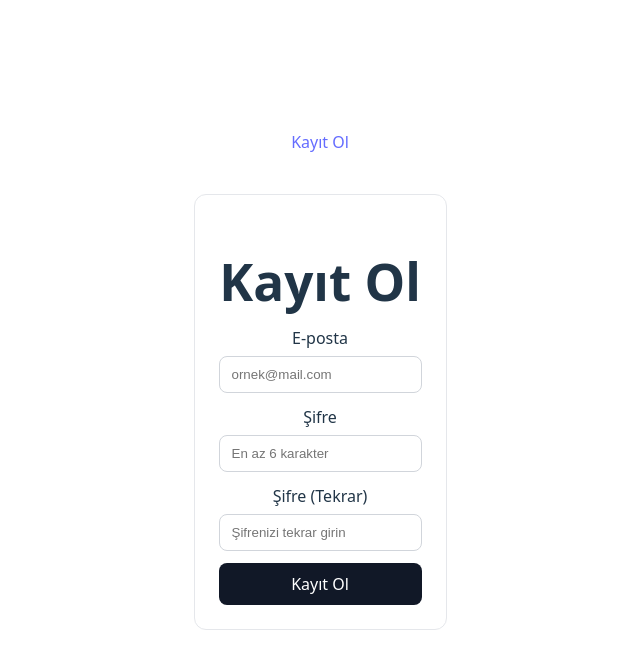
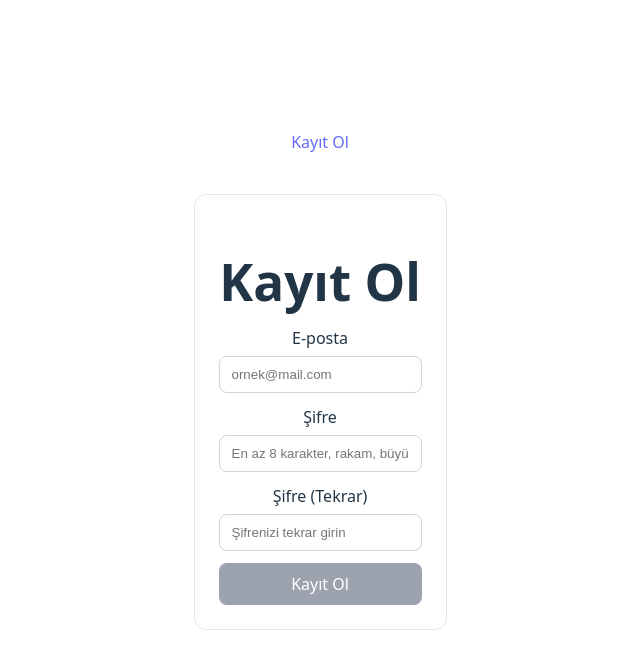
Before and after one commit to yasinumitd/auth-task, a React (Vite) app: page /register in a window 1280 px wide. Shown: the top 668 px of the page, without its empty margins (320-960 px from the left). Built offline with nearby package versions, Linux system fonts and the light colour scheme.

Commit message:
Email password validations added

```diff
--- a/src/pages/Register.tsx
+++ b/src/pages/Register.tsx
@@ -1,12 +1,42 @@
 import { useState, type FormEvent } from 'react'
+
+function isValidEmail(email: string): boolean {
+  const emailRegex = /^[^\s@]+@[^\s@]+\.[^\s@]+$/
+  return emailRegex.test(email)
+}
+
+function isValidPassword(password: string): boolean {
+  const hasMinLength = password.length >= 8
+  const hasLower = /[a-z]/.test(password)
+  const hasUpper = /[A-Z]/.test(password)
+  const hasDigit = /\d/.test(password)
+  return hasMinLength && hasLower && hasUpper && hasDigit
+}
 
 export default function Register() {
   const [email, setEmail] = useState('')
   const [password, setPassword] = useState('')
   const [confirmPassword, setConfirmPassword] = useState('')
 
+  const [touched, setTouched] = useState({ email: false, password: false, confirm: false })
+
+  const emailError =
+    (touched.email || email.trim() !== '') && !isValidEmail(email) ? 'Geçerli bir e-posta girin.' : ''
+
+  const passwordError =
+    (touched.password || password !== '') && !isValidPassword(password)
+      ? 'Şifre en az 8 karakter olmalı ve rakam, büyük ve küçük harf içermelidir.'
+      : ''
+
+  const confirmError =
+    (touched.confirm || confirmPassword !== '') && confirmPassword !== password ? 'Şifreler eşleşmiyor.' : ''
+
+  const canSubmit =
+    isValidEmail(email) && isValidPassword(password) && confirmPassword === password
+
   const handleSubmit = (event: FormEvent<HTMLFormElement>) => {
     event.preventDefault()
+    if (!canSubmit) return
   }
 
   return (
@@ -19,9 +49,12 @@ export default function Register() {
             type="email"
             value={email}
             onChange={(e) => setEmail(e.target.value)}
+            onBlur={() => setTouched((t) => ({ ...t, email: true }))}
             placeholder="ornek@mail.com"
+            aria-invalid={!!emailError}
             style={{ padding: '10px 12px', borderRadius: 8, border: '1px solid #d1d5db' }}
           />
+          {emailError && <span style={{ color: '#b91c1c', fontSize: 13 }}>{emailError}</span>}
         </label>
 
         <label style={{ display: 'grid', gap: 6 }}>
@@ -30,9 +63,12 @@ export default function Register() {
             type="password"
             value={password}
             onChange={(e) => setPassword(e.target.value)}
-            placeholder="En az 6 karakter"
+            onBlur={() => setTouched((t) => ({ ...t, password: true }))}
+            placeholder="En az 8 karakter, rakam, büyük ve küçük harf"
+            aria-invalid={!!passwordError}
             style={{ padding: '10px 12px', borderRadius: 8, border: '1px solid #d1d5db' }}
           />
+          {passwordError && <span style={{ color: '#b91c1c', fontSize: 13 }}>{passwordError}</span>}
         </label>
 
         <label style={{ display: 'grid', gap: 6 }}>
@@ -41,14 +77,18 @@ export default function Register() {
             type="password"
             value={confirmPassword}
             onChange={(e) => setConfirmPassword(e.target.value)}
+            onBlur={() => setTouched((t) => ({ ...t, confirm: true }))}
             placeholder="Şifrenizi tekrar girin"
+            aria-invalid={!!confirmError}
             style={{ padding: '10px 12px', borderRadius: 8, border: '1px solid #d1d5db' }}
           />
+          {confirmError && <span style={{ color: '#b91c1c', fontSize: 13 }}>{confirmError}</span>}
         </label>
 
         <button
           type="submit"
-          style={{ padding: '10px 14px', borderRadius: 8, background: '#111827', color: 'white', border: 'none' }}
+          disabled={!canSubmit}
+          style={{ padding: '10px 14px', borderRadius: 8, background: canSubmit ? '#111827' : '#9ca3af', color: 'white', border: 'none' }}
         >
           Kayıt Ol
         </button>
```
